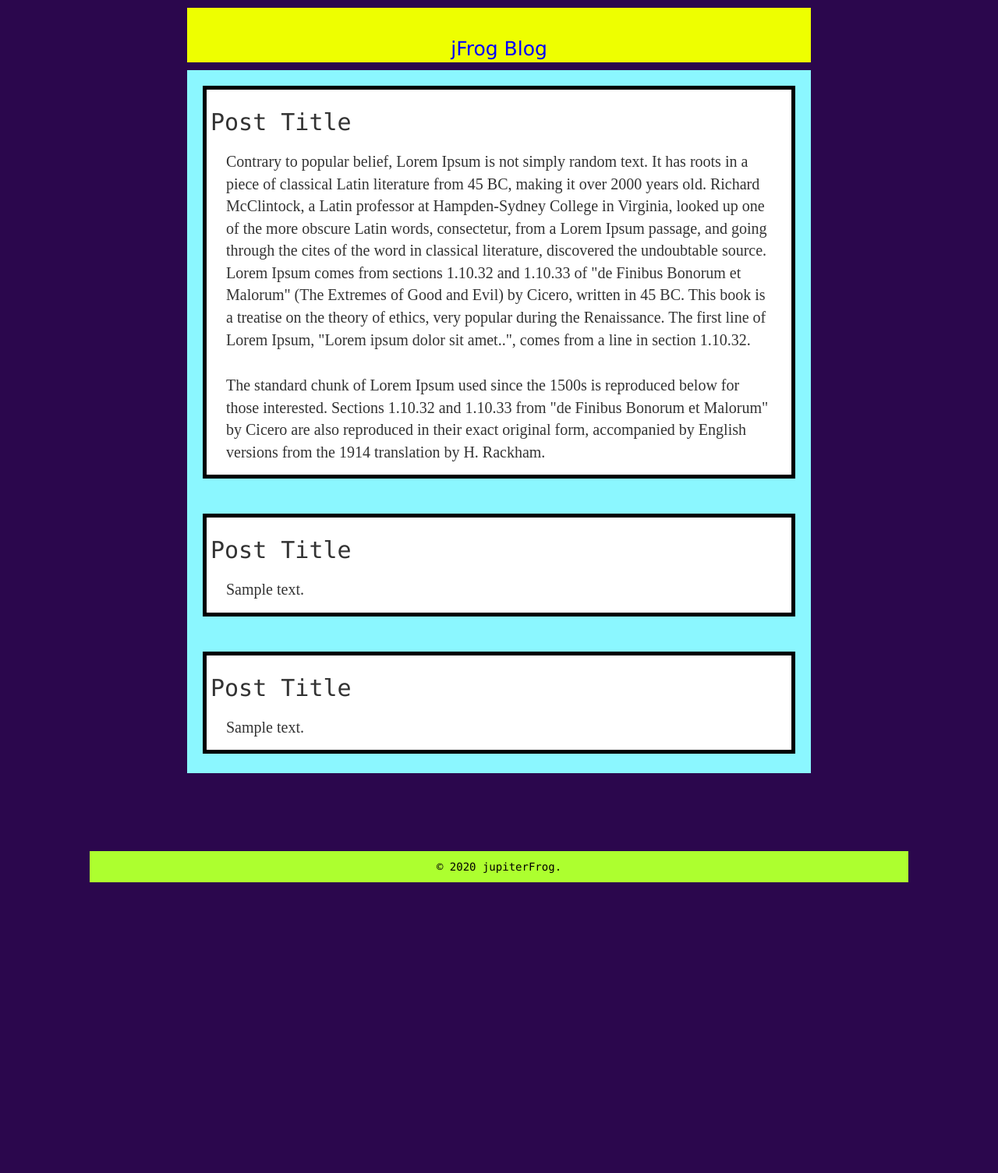
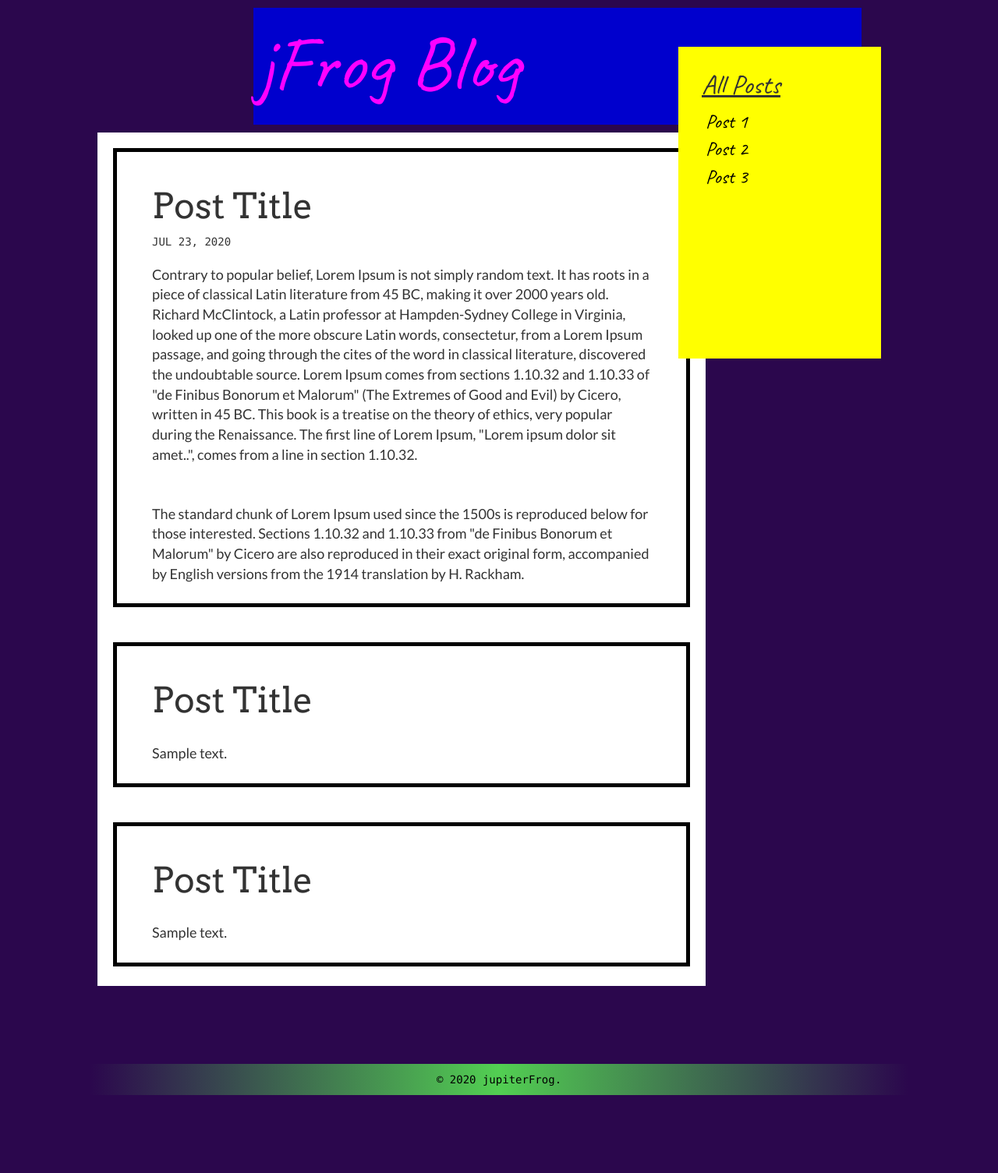
Before and after one commit to ebeohp/ebeohp.github.io, a PHP site: page /blog.html in a window 1280 px wide. Shown: the part 244-1749 px from the top of the page at 78% size. Before the commit the page ends 1376 px from the top, so only its background shows below. Run offline with PHP 8.4, Linux system fonts and the light colour scheme.

Commit message:
some visual design

```diff
--- a/blog.html
+++ b/blog.html
@@ -1,6 +1,9 @@
 <html>
     <link rel="stylesheet" href="https://maxcdn.bootstrapcdn.com/bootstrap/3.3.7/css/bootstrap.min.css" integrity="sha384-BVYiiSIFeK1dGmJRAkycuHAHRg32OmUcww7on3RYdg4Va+PmSTsz/K68vbdEjh4u" crossorigin="anonymous"/>
     <div class= "container-fluid">
+    <link href="https://fonts.googleapis.com/css?family=Caveat" rel="stylesheet" type="text/css">
+    <link href="https://fonts.googleapis.com/css?family=Arvo" rel="stylesheet" type="text/css">
+    <link href="https://fonts.googleapis.com/css?family=Lato" rel="stylesheet" type="text/css">
     <head>
         <title>jFrog Blog</title>
         <link rel= "stylesheet" type="text/css" href="style.css"/>
@@ -25,14 +28,26 @@
                         </h2>
 
                     </div>
-                    <div id  = "wrapper">
+
+                    <div class= "sidenav">
+                        <h3><u>All Posts</u></h3>
+                        <a href="#">Post 1</a>
+                        <a href="#">Post 2</a>
+                        <a href="#">Post 3</a>
+                    </div>
+                    <div id  = "wrapper" class= "main">
+
+
+
                         <div id="article-header">
+
                             jFrog Blog
                         </div>
                         <article id= "article-content">
                                 <div class= "post">
                                     <h2>Post Title</h2>
-                                    <p>Contrary to popular belief, Lorem Ipsum is not simply random text. It has roots in a piece of classical
+                                    <time datetime="7-23-2020">JUL 23, 2020</time>
+                                    <p> Contrary to popular belief, Lorem Ipsum is not simply random text. It has roots in a piece of classical
                                        Latin literature from 45 BC, making it over 2000 years old. Richard McClintock, a Latin professor at Hampden-Sydney
                                         College in Virginia, looked up one of the more obscure Latin words, consectetur, from a Lorem Ipsum passage, and going through the cites of the word in classical literature, discovered the undoubtable source. Lorem Ipsum comes from sections 1.10.32 and 1.10.33 of "de Finibus Bonorum et Malorum" (The Extremes of Good and Evil) by Cicero, written in 45 BC. This book is a treatise on the theory of ethics, very popular during the Renaissance.
                                         The first line of Lorem Ipsum, "Lorem ipsum dolor sit amet..", comes from a line in section 1.10.32.</p>
--- a/style.css
+++ b/style.css
@@ -31,31 +39,35 @@ body{
     margin: 100px;
 }
 #footer{
-    background-color: greenyellow;
+    background: linear-gradient(90deg,#2B074D, rgb(82, 207, 82), #2B074D);
     color: black;
     padding: 10px 0;
     margin: 100px;
     text-align: center;
+    float: down;
 }
-ul{
+nav ul{
     text-align: center;
     font-size: 25px;
     font-weight: 800;
 }
-ul li{
+nav ul li{
    list-style: none;
    display: inline-block;
    line-height: 10px;
 
 }
-ul li a{
+nav ul li:hover{
+    background-color: grey;
+}
+nav ul li a{
     display: block;
     text-decoration: none;
     font-family: monospace;
     color:aqua;
     padding: 0 50px;
 }
-ul li a:hover{
+nav ul li a:hover{
     color: white;
     text-decoration: none;
 }
@@ -80,27 +96,89 @@ ul li a:hover{
 .newest:hover{
     color: yellow;
 }
+#gr{
+    padding:30px 100px 200px 100px;
+    background-color: rgb(212, 0, 212);
+}
+#ln{
+    padding:30px 100px 200px 100px;
+    background-color: lawngreen;
+}
+#aj{
+    padding:30px 100px 200px 100px;
+    background-color: aqua;
+}
+
+
+.sidenav {
+    height: 400px; /* Full-height: remove this if you want "auto" height */
+    width: 260px; /* Set the width of the sidebar */
+    position: absolute; /* Fixed Sidebar (stay in place on scroll) */
+    right: 150;
+    background-color: yellow; /* Black */
+    overflow-x: hidden; /* Disable horizontal scroll */
+    padding: 10px 0;
+    margin: 50px 0;
+  }
+
+  /* The navigation menu links */
+  .sidenav h3{
+      font-family: 'Caveat', sans-serif;
+      font-size: 35px;
+      padding: 0 0 0 30px;
+  }
+  .sidenav a {
+    padding: 0px 8px 0 35px;
+    text-decoration: none;
+    font-family: 'Caveat', sans-serif;
+    font-size: 25px;
+    color: black;
+    display: block;
+  }
+
+  /* When you mouse over the navigation links, change their color */
+  .sidenav a:hover {
+    color: #8400ff;
+  }
+
+  /* Style page content */
+  .main {
+    margin-left: 160px; /* Same as the width of the sidebar */
+    padding: 0px 10px;
+  }
+
+  /* On smaller screens, where height is less than 450px, change the style of the sidebar (less padding and a smaller font size) */
+  @media screen and (max-height: 450px) {
+    .sidenav {padding-top: 15px;}
+    .sidenav a {font-size: 18px;}
+  }
+
 #article-content{
-    background-color: rgb(139, 247, 255);
+    background-color: white;
     font-size: 14px;
-    font-color: black;
-    padding: 20px 20px 20px;
+    padding: 20px ;
 }
 #wrapper{
     width: 800px;
-    margin-left: auto;
-    margin-right: auto;
+    margin-left: 100px;
+    margin-right: 500px;
 }
 #article-header{
-    background-color: rgb(238, 255, 0);
-    color: blue;
-    font-size: 25px;
-    font-family: Geneva, Tahoma, sans-serif;
-    text-align: center;
-    padding: 35px 5px;
-    height: 20px;
+    background-color: mediumblue;
+    color: magenta;
+    font-size: 100px;
+    font-family: Caveat, sans-serif;
+    font-weight: 80px;
+    margin-left: 200px;
+    padding: 0px 0 150px 5px;
+    height: 0px;
     width: 100%;
     margin-bottom: 10px;
+}
+.header-img{
+    width: 20%;
+    height:20%;
+    padding: 0 10px;
 }
 .post{
     background-color: white;
@@ -108,11 +186,19 @@ ul li a:hover{
     border: 5px solid black;
     margin-bottom: 5px;
 }
+.post h2{
+    font-family: 'Arvo', Times, serif;
+    padding: 20px 0 0 40px;
+    font-size: 45px;
+}
+.post time{
+    padding: 0 40px;
+}
 .post p{
-    font-family: 'Times New Roman', sans-serif;
+    font-family: 'Lato', sans-serif;
     margin-bottom: 10px;
-    font-size: 20px;
-    padding: 10px 20px;
+    font-size: 18px;
+    padding: 20px 40px;
 }
 .post p:last-child{
     margin-bottom: 0;
```
Also changed, not shown: other parts of style.css (+19 -7 lines), allGames.html (+5 -3 lines), index.html (+6 -3 lines), images/tree.png (added).
